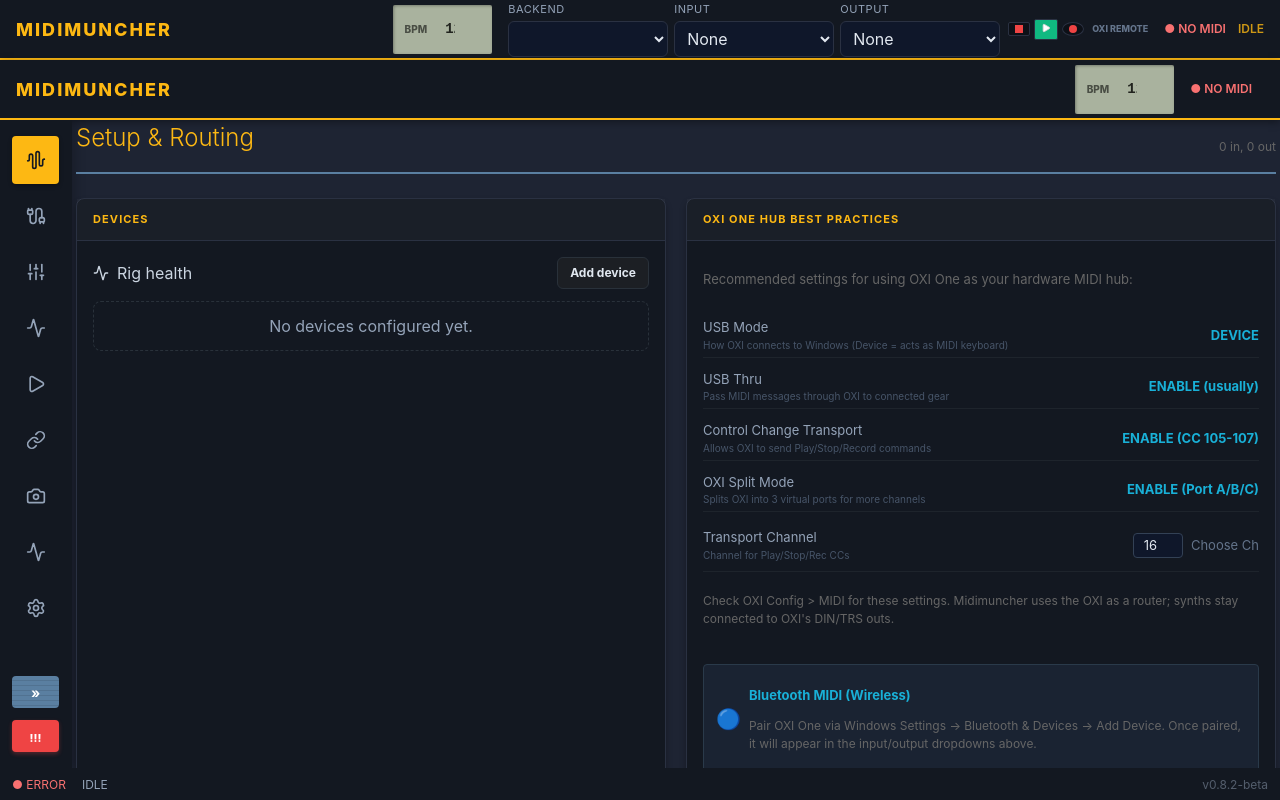
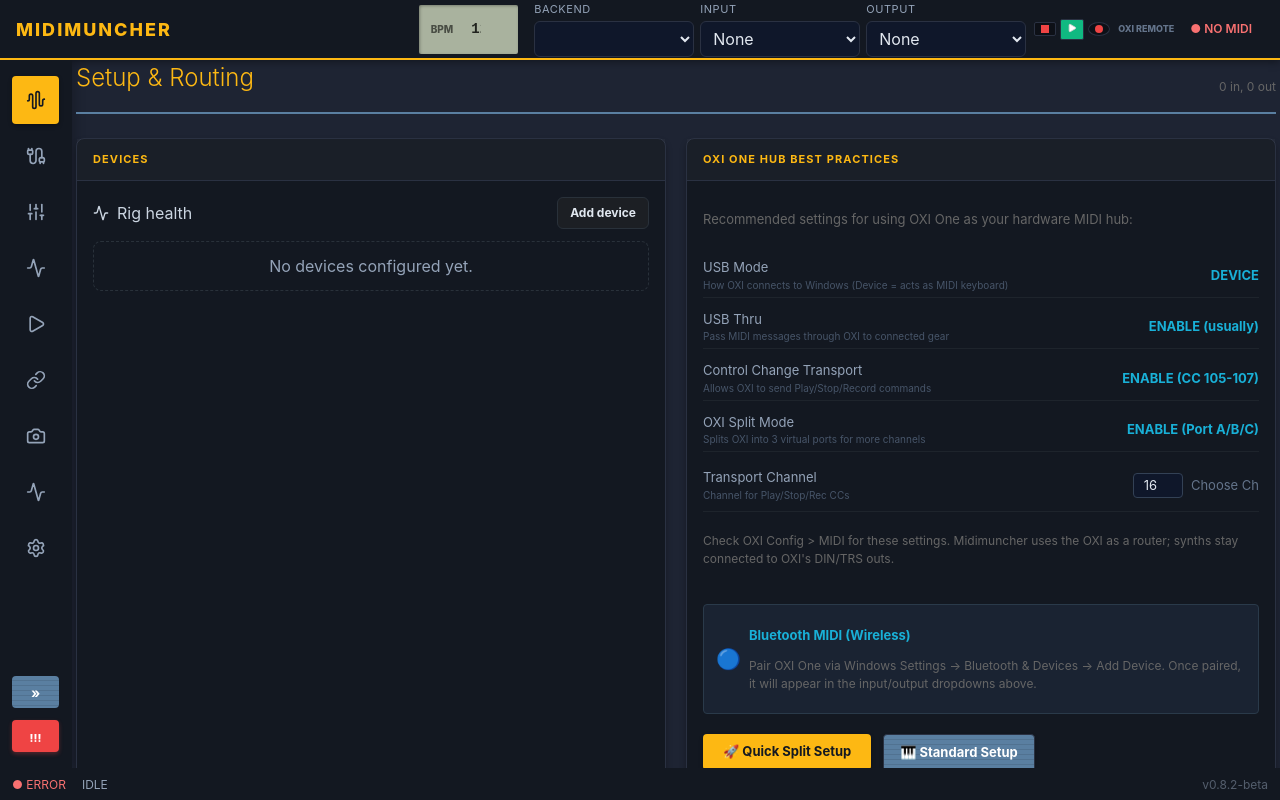
Before and after one commit to grahamton/Midimuncher, a React (Vite) app in the folder apps/desktop/: page / in a window 1280 px wide. Built offline with nearby package versions, Linux system fonts and the light colour scheme.

Commit message:
feat: Introduce the main desktop application component and its controller for MIDI and UI state.

```diff
--- a/apps/desktop/src/app/App.tsx
+++ b/apps/desktop/src/app/App.tsx
@@ -596,6 +596,7 @@
     // JSX Return
     <div style={styles.window}>
       <AppChrome>
+        {activeView !== "stage" && (
           <TopStatusBar
             actions={
               <div
@@ -660,7 +661,9 @@
                     onClick={() => onOxiTransport("stop")}
                     title="OXI Stop"
                   >
-                  <div style={{ width: 8, height: 8, background: "#ef4444" }} />
+                    <div
+                      style={{ width: 8, height: 8, background: "#ef4444" }}
+                    />
                   </button>
                   <button
                     style={{ ...styles.btnTiny, background: "#10b981" }}
@@ -719,44 +722,6 @@
                 </div>
               </div>
             }
-          saveLabel={
-            saveStatus === "saving"
-              ? "Saving..."
-              : saveStatus === "saved"
-              ? "Saved"
-              : saveStatus === "error"
-              ? "Error"
-              : "Idle"
-          }
-          lastSavedAt={lastSavedAt}
-          onRefresh={refreshPorts}
-          onReset={() => {
-            if (confirm("Reset?")) {
-              /* hook doesn't expose reset, maybe add later? */ window.location.reload();
-            }
-          }}
-          onSave={flushProjectNow}
-          midiReady={Boolean(midiApi)}
-          loadingPorts={loadingPorts}
-          tempo={(useClockSync && clockBpm) || tempoBpm || 120}
-          onTempoChange={(bpm: number) => {
-            setTempoBpm(bpm);
-            if (useClockSync) setUseClockSync(false);
-          }}
-          clockBpm={clockBpm}
-          useClockSync={useClockSync}
-          clockStale={clockStale}
-          onRelinkClock={relinkClock}
-          onToggleClockSync={setUseClockSync}
-          followClockStart={followClockStart}
-          onToggleFollowClockStart={setFollowClockStart}
-          backendLabel={backendLabel}
-          inputLabel={inputLabel}
-          outputLabel={outputLabel}
-        />
-
-        {activeView !== "stage" && (
-          <TopStatusBar
             loadingPorts={loadingPorts}
             tempo={(useClockSync && clockBpm) || tempoBpm || 120}
             onTempoChange={(bpm: number) => {
--- a/apps/desktop/src/app/useAppController.ts
+++ b/apps/desktop/src/app/useAppController.ts
@@ -247,6 +247,21 @@
   useEffect(() => {
     learnTargetRef.current = learnTarget;
   }, [learnTarget]);
+
+  // Helper to fetch current hardware values (CC Request)
+  // This is called when loading a snapshot to sync ghost faders
+  const syncHardwareValues = () => {
+    // For Phase 10 MVP: Unlatch all hardware states to force soft pickup
+    setHardwareState((prev) => {
+      const next: Record<string, { value: number; latched: boolean }> = {};
+      Object.keys(prev).forEach((k) => {
+        if (prev[k]) {
+          next[k] = { ...prev[k]!, latched: false };
+        }
+      });
+      return next;
+    });
+  };
 
   // Helper to emit control changes (send MIDI)
   const onEmitControl = (control: ControlElement, value: number) => {
@@ -618,6 +633,8 @@
       setSnapshotQueueStatus(status);
       if (status.activeSnapshotId) {
         setPendingSnapshotId(status.activeSnapshotId);
+        // New Snapshot Loaded: Sync Hardware (Unlatch all to force soft pickup)
+        syncHardwareValues();
       } else if (status.queueLength === 0) {
         setPendingSnapshotId(null);
       }
```
Lines whose indentation alone changed are shown as unchanged.
